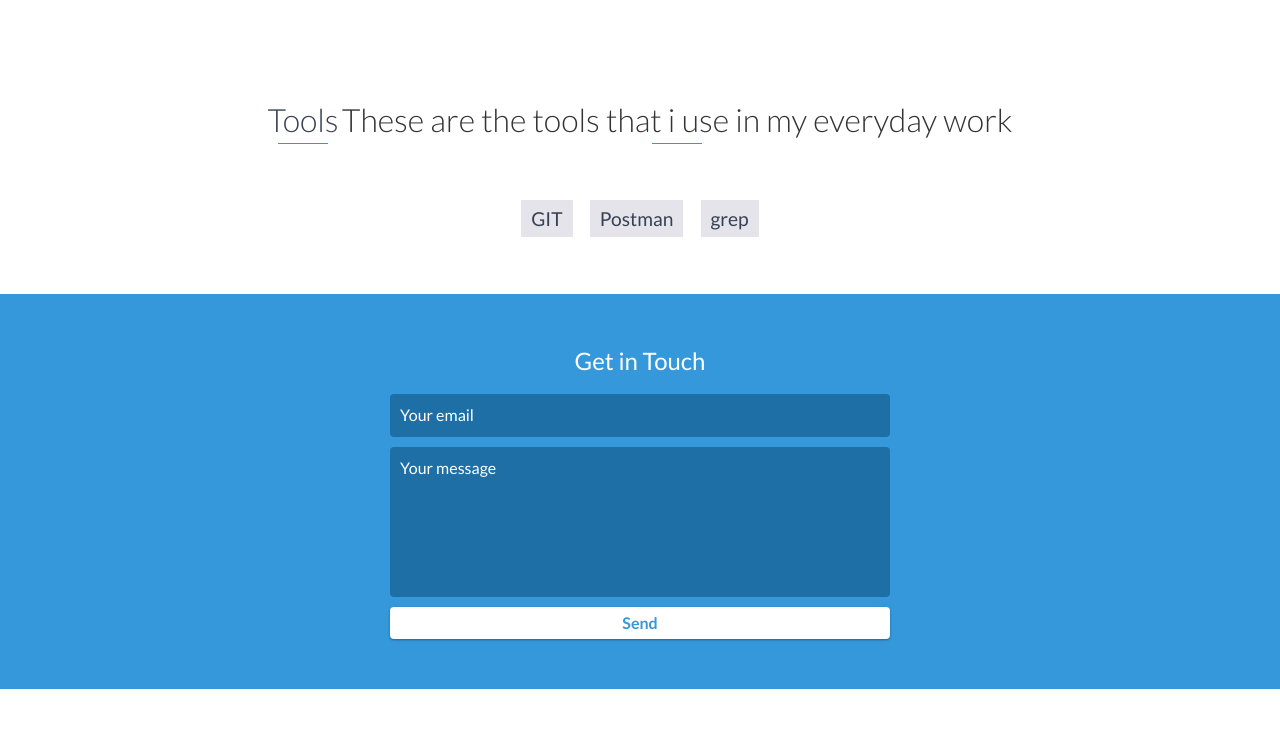
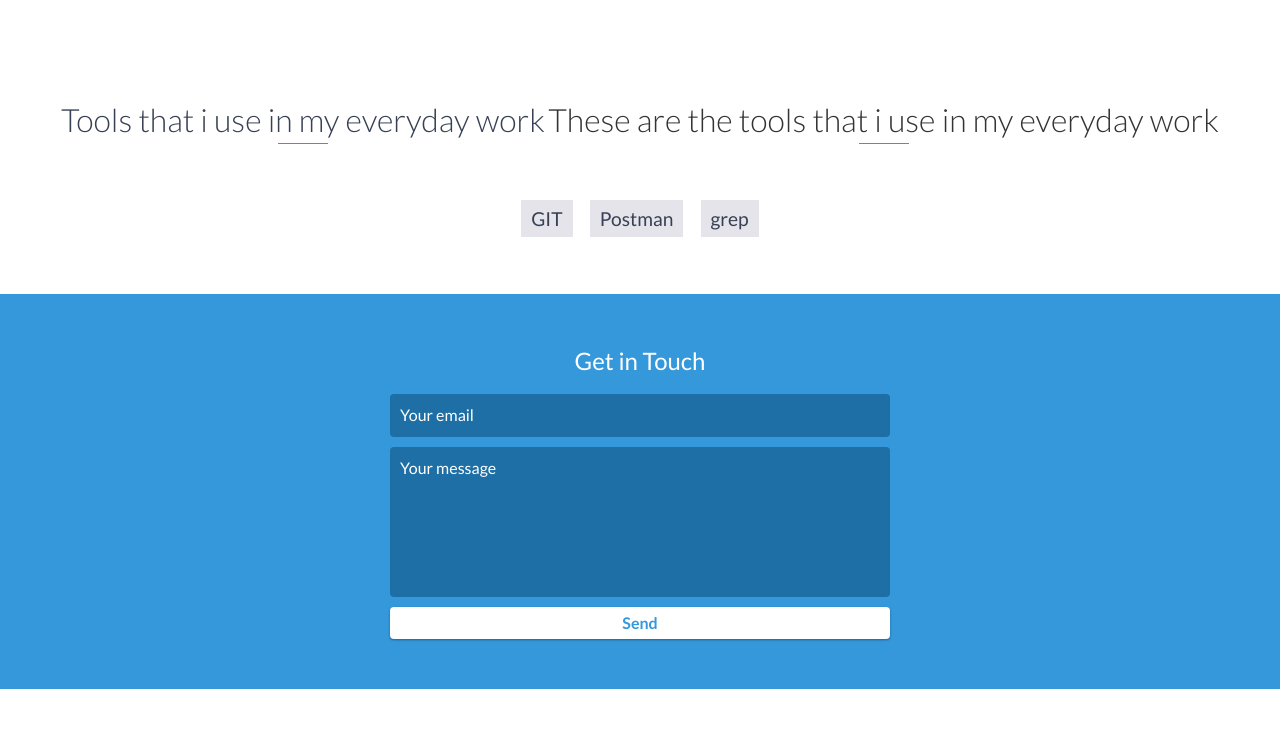
Before and after one commit to martinkaldramov/martinkaldramov.github.io, a website: page index.html in a window 1280 px wide. Shown: the part 3673-4409 px from the top of the page. Drawn offline with nearby package versions, Linux system fonts and the light colour scheme.

Commit message:
Changed order in the footer

```diff
--- a/index.html
+++ b/index.html
@@ -220,8 +220,8 @@
     <!-- End #skills -->
 
     <div id="skills">
-        <h2 class="heading">Tools</h2>
-        <h3 class="heading">These are the tools that i use in my everyday work</h2>
+        <h2 class="heading">Tools that i use in my everyday work</h2>
+        <h3 class="heading">These are the tools that i use in my everyday work</h3>
         <ul>
             <li>GIT</li>
             <li>Postman</li>
@@ -251,6 +251,11 @@
                         Copyright &copy; 2017 YOUR NAME
                     </p>
                 </div>
+                <div class="col-sm-2 top">
+                    <span id="to-top">
+                        <i class="fa fa-chevron-up" aria-hidden="true"></i>
+                    </span>
+                </div>
                 <div class="col-sm-5 social">
                     <ul>
                         <li>
@@ -270,11 +275,6 @@
                         </li>
                     </ul>
                 </div>
-                <div class="col-sm-2 top">
-                    <span id="to-top">
-                        <i class="fa fa-chevron-up" aria-hidden="true"></i>
-                    </span>
-                </div>
             </div>
         </div>
     </footer>
```
